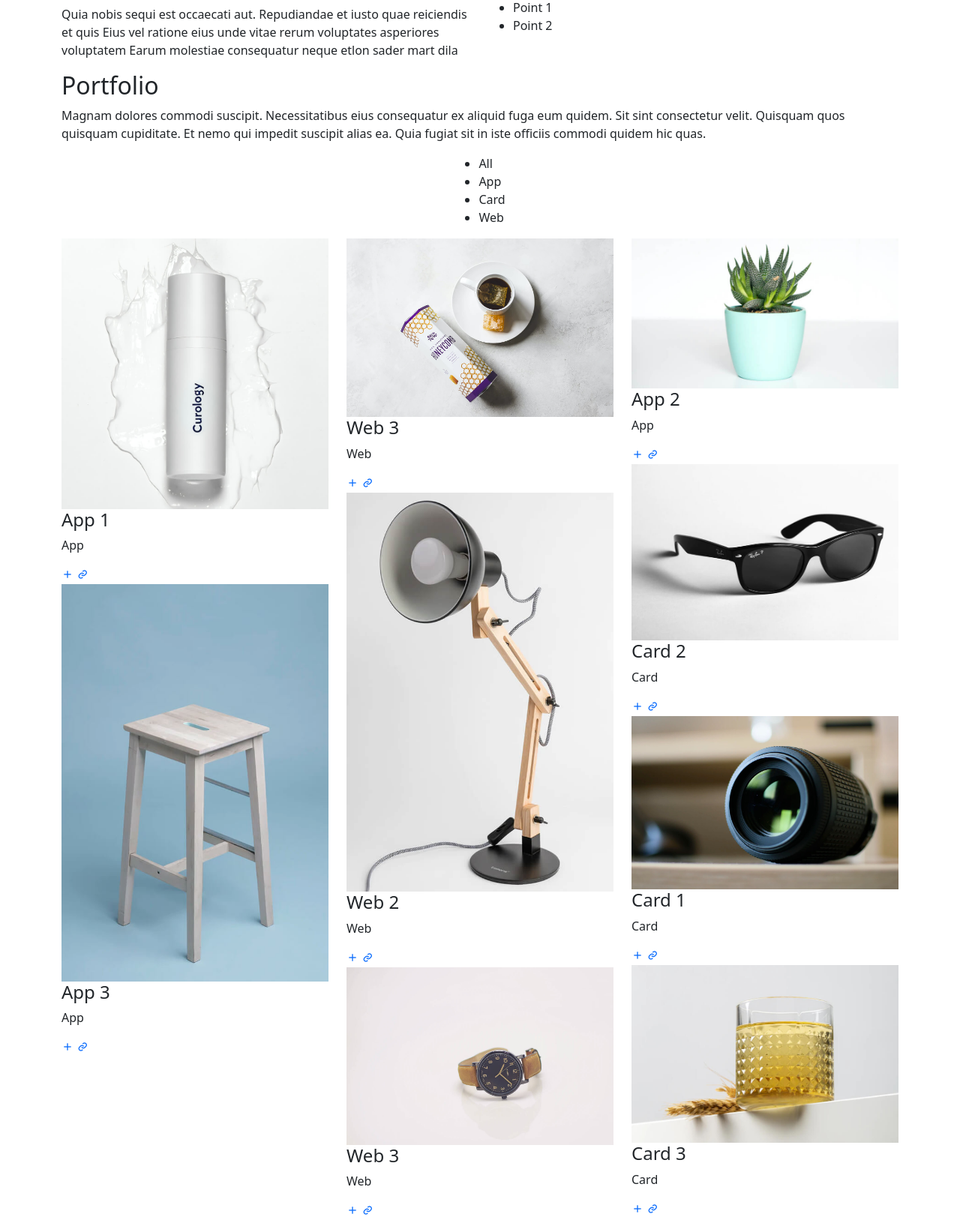
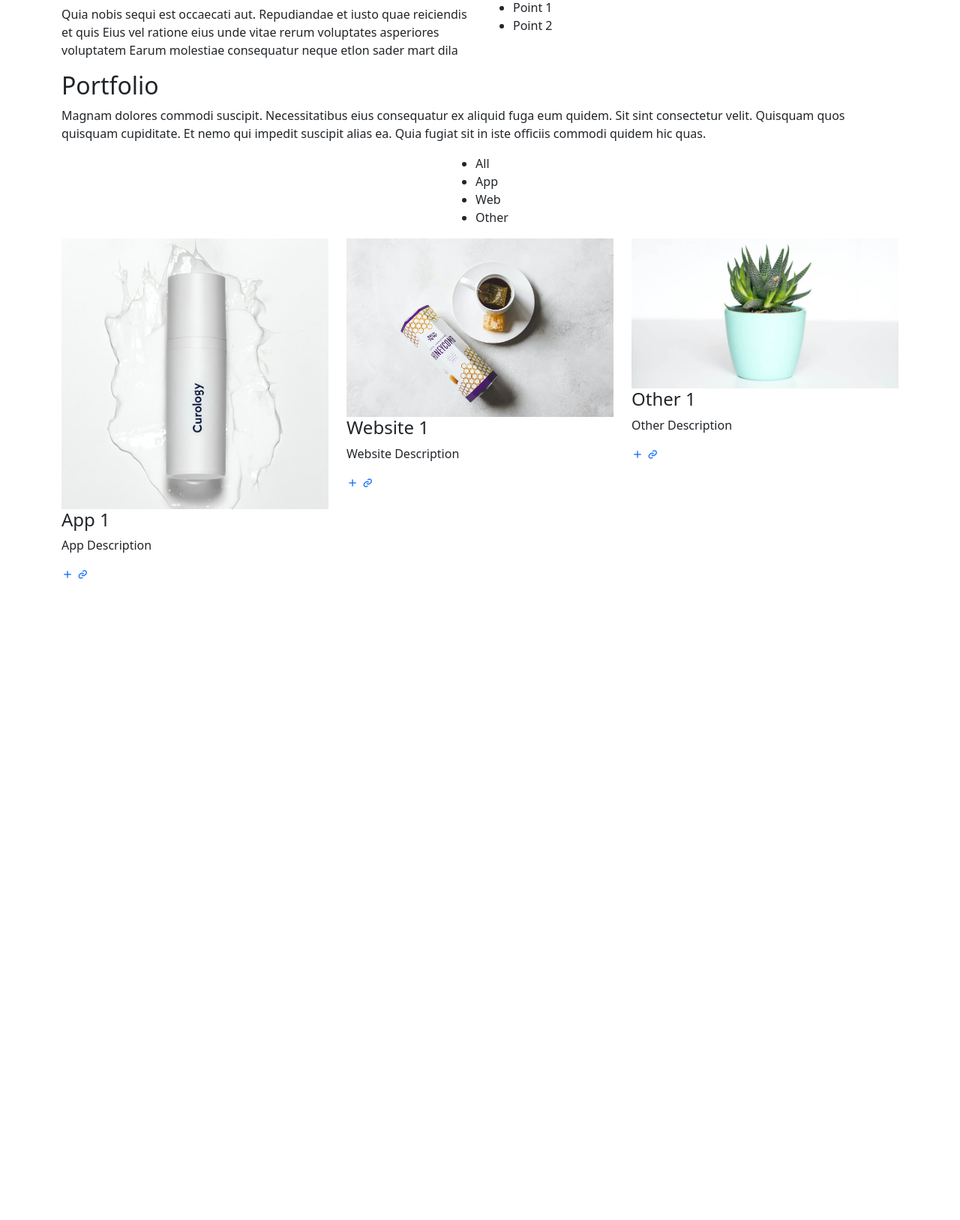
Before and after one commit to ChrisMabalot/django-website, a Django app: page / in a window 1280 px wide. Shown: the part 1167-2794 px from the top of the page at 75% size. After the commit the page ends 1939 px from the top, so only its background shows below. Run offline with Django 4.2, Linux system fonts and the light colour scheme; some libraries are stand-ins or nearby versions.

Commit message:
Deleted useless images and cleaned up portfolio ready for implementation of personal projects.

```diff
--- a/portfolio/templates/index.html
+++ b/portfolio/templates/index.html
@@ -181,8 +181,8 @@
             <ul id="portfolio-flters">
               <li data-filter="*" class="filter-active">All</li>
               <li data-filter=".filter-app">App</li>
-              <li data-filter=".filter-card">Card</li>
               <li data-filter=".filter-web">Web</li>
+              <li data-filter=".filter-other">Other</li>
             </ul>
           </div>
         </div>
@@ -191,12 +191,12 @@
 
           <div class="col-lg-4 col-md-6 portfolio-item filter-app">
             <div class="portfolio-wrap">
-              <img src="assets/img/portfolio/portfolio-1.jpg" class="img-fluid" alt="">
+              <img src="{% static 'theme/assets/img/portfolio/portfolio-1.jpg' %}" class="img-fluid" alt="">
               <div class="portfolio-info">
                 <h4>App 1</h4>
-                <p>App</p>
+                <p>App Description</p>
                 <div class="portfolio-links">
-                  <a href="assets/img/portfolio/portfolio-1.jpg" data-gallery="portfolioGallery" class="portfolio-lightbox" title="App 1"><i class="bx bx-plus"></i></a>
+                  <a href="{% static 'theme/assets/img/portfolio/portfolio-1.jpg' %}" data-gallery="portfolioGallery" class="portfolio-lightbox" title="App 1"><i class="bx bx-plus"></i></a>
                   <a href="portfolio-details.html" class="portfolio-details-lightbox" data-glightbox="type: external" title="Portfolio Details"><i class="bx bx-link"></i></a>
                 </div>
               </div>
@@ -205,115 +205,32 @@
 
           <div class="col-lg-4 col-md-6 portfolio-item filter-web">
             <div class="portfolio-wrap">
-              <img src="assets/img/portfolio/portfolio-2.jpg" class="img-fluid" alt="">
+              <img src="{% static 'theme/assets/img/portfolio/portfolio-2.jpg' %}" class="img-fluid" alt="">
               <div class="portfolio-info">
-                <h4>Web 3</h4>
-                <p>Web</p>
+                <h4>Website 1</h4>
+                <p>Website Description</p>
                 <div class="portfolio-links">
-                  <a href="assets/img/portfolio/portfolio-2.jpg" data-gallery="portfolioGallery" class="portfolio-lightbox" title="Web 3"><i class="bx bx-plus"></i></a>
+                  <a href="{% static 'theme/assets/img/portfolio/portfolio-2.jpg' %}" data-gallery="portfolioGallery" class="portfolio-lightbox" title="Website 1"><i class="bx bx-plus"></i></a>
                   <a href="portfolio-details.html" class="portfolio-details-lightbox" data-glightbox="type: external" title="Portfolio Details"><i class="bx bx-link"></i></a>
                 </div>
               </div>
             </div>
           </div>
 
-          <div class="col-lg-4 col-md-6 portfolio-item filter-app">
+          <div class="col-lg-4 col-md-6 portfolio-item filter-other">
             <div class="portfolio-wrap">
-              <img src="assets/img/portfolio/portfolio-3.jpg" class="img-fluid" alt="">
+              <img src="{% static 'theme/assets/img/portfolio/portfolio-3.jpg' %}" class="img-fluid" alt="">
               <div class="portfolio-info">
-                <h4>App 2</h4>
-                <p>App</p>
+                <h4>Other 1</h4>
+                <p>Other Description</p>
                 <div class="portfolio-links">
-                  <a href="assets/img/portfolio/portfolio-3.jpg" data-gallery="portfolioGallery" class="portfolio-lightbox" title="App 2"><i class="bx bx-plus"></i></a>
+                  <a href="{% static 'theme/assets/img/portfolio/portfolio-3.jpg' %}" data-gallery="portfolioGallery" class="portfolio-lightbox" title="Other 2"><i class="bx bx-plus"></i></a>
                   <a href="portfolio-details.html" class="portfolio-details-lightbox" data-glightbox="type: external" title="Portfolio Details"><i class="bx bx-link"></i></a>
                 </div>
               </div>
             </div>
           </div>
 
-          <div class="col-lg-4 col-md-6 portfolio-item filter-card">
-            <div class="portfolio-wrap">
-              <img src="assets/img/portfolio/portfolio-4.jpg" class="img-fluid" alt="">
-              <div class="portfolio-info">
-                <h4>Card 2</h4>
-                <p>Card</p>
-                <div class="portfolio-links">
-                  <a href="assets/img/portfolio/portfolio-4.jpg" data-gallery="portfolioGallery" class="portfolio-lightbox" title="Card 2"><i class="bx bx-plus"></i></a>
-                  <a href="portfolio-details.html" class="portfolio-details-lightbox" data-glightbox="type: external" title="Portfolio Details"><i class="bx bx-link"></i></a>
-                </div>
-              </div>
-            </div>
-          </div>
-
-          <div class="col-lg-4 col-md-6 portfolio-item filter-web">
-            <div class="portfolio-wrap">
-              <img src="assets/img/portfolio/portfolio-5.jpg" class="img-fluid" alt="">
-              <div class="portfolio-info">
-                <h4>Web 2</h4>
-                <p>Web</p>
-                <div class="portfolio-links">
-                  <a href="assets/img/portfolio/portfolio-5.jpg" data-gallery="portfolioGallery" class="portfolio-lightbox" title="Web 2"><i class="bx bx-plus"></i></a>
-                  <a href="portfolio-details.html" class="portfolio-details-lightbox" data-glightbox="type: external" title="Portfolio Details"><i class="bx bx-link"></i></a>
-                </div>
-              </div>
-            </div>
-          </div>
-
-          <div class="col-lg-4 col-md-6 portfolio-item filter-app">
-            <div class="portfolio-wrap">
-              <img src="assets/img/portfolio/portfolio-6.jpg" class="img-fluid" alt="">
-              <div class="portfolio-info">
-                <h4>App 3</h4>
-                <p>App</p>
-                <div class="portfolio-links">
-                  <a href="assets/img/portfolio/portfolio-6.jpg" data-gallery="portfolioGallery" class="portfolio-lightbox" title="App 3"><i class="bx bx-plus"></i></a>
-                  <a href="portfolio-details.html" class="portfolio-details-lightbox" data-glightbox="type: external" title="Portfolio Details"><i class="bx bx-link"></i></a>
-                </div>
-              </div>
-            </div>
-          </div>
-
-          <div class="col-lg-4 col-md-6 portfolio-item filter-card">
-            <div class="portfolio-wrap">
-              <img src="assets/img/portfolio/portfolio-7.jpg" class="img-fluid" alt="">
-              <div class="portfolio-info">
-                <h4>Card 1</h4>
-                <p>Card</p>
-                <div class="portfolio-links">
-                  <a href="assets/img/portfolio/portfolio-7.jpg" data-gallery="portfolioGallery" class="portfolio-lightbox" title="Card 1"><i class="bx bx-plus"></i></a>
-                  <a href="portfolio-details.html" class="portfolio-details-lightbox" data-glightbox="type: external" title="Portfolio Details"><i class="bx bx-link"></i></a>
-                </div>
-              </div>
-            </div>
-          </div>
-
-          <div class="col-lg-4 col-md-6 portfolio-item filter-card">
-            <div class="portfolio-wrap">
-              <img src="assets/img/portfolio/portfolio-8.jpg" class="img-fluid" alt="">
-              <div class="portfolio-info">
-                <h4>Card 3</h4>
-                <p>Card</p>
-                <div class="portfolio-links">
-                  <a href="assets/img/portfolio/portfolio-8.jpg" data-gallery="portfolioGallery" class="portfolio-lightbox" title="Card 3"><i class="bx bx-plus"></i></a>
-                  <a href="portfolio-details.html" class="portfolio-details-lightbox" data-glightbox="type: external" title="Portfolio Details"><i class="bx bx-link"></i></a>
-                </div>
-              </div>
-            </div>
-          </div>
-
-          <div class="col-lg-4 col-md-6 portfolio-item filter-web">
-            <div class="portfolio-wrap">
-              <img src="assets/img/portfolio/portfolio-9.jpg" class="img-fluid" alt="">
-              <div class="portfolio-info">
-                <h4>Web 3</h4>
-                <p>Web</p>
-                <div class="portfolio-links">
-                  <a href="assets/img/portfolio/portfolio-9.jpg" data-gallery="portfolioGallery" class="portfolio-lightbox" title="Web 3"><i class="bx bx-plus"></i></a>
-                  <a href="portfolio-details.html" class="portfolio-details-lightbox" data-glightbox="type: external" title="Portfolio Details"><i class="bx bx-link"></i></a>
-                </div>
-              </div>
-            </div>
-          </div>
 
         </div>
 
```
Also changed, not shown: static/theme/assets/img/portfolio/portfolio-4.jpg (deleted), static/theme/assets/img/portfolio/portfolio-5.jpg (deleted), static/theme/assets/img/portfolio/portfolio-6.jpg (deleted), static/theme/assets/img/portfolio/portfolio-7.jpg (deleted), static/theme/assets/img/portfolio/portfolio-8.jpg (deleted), static/theme/assets/img/portfolio/portfolio-9.jpg (deleted).
